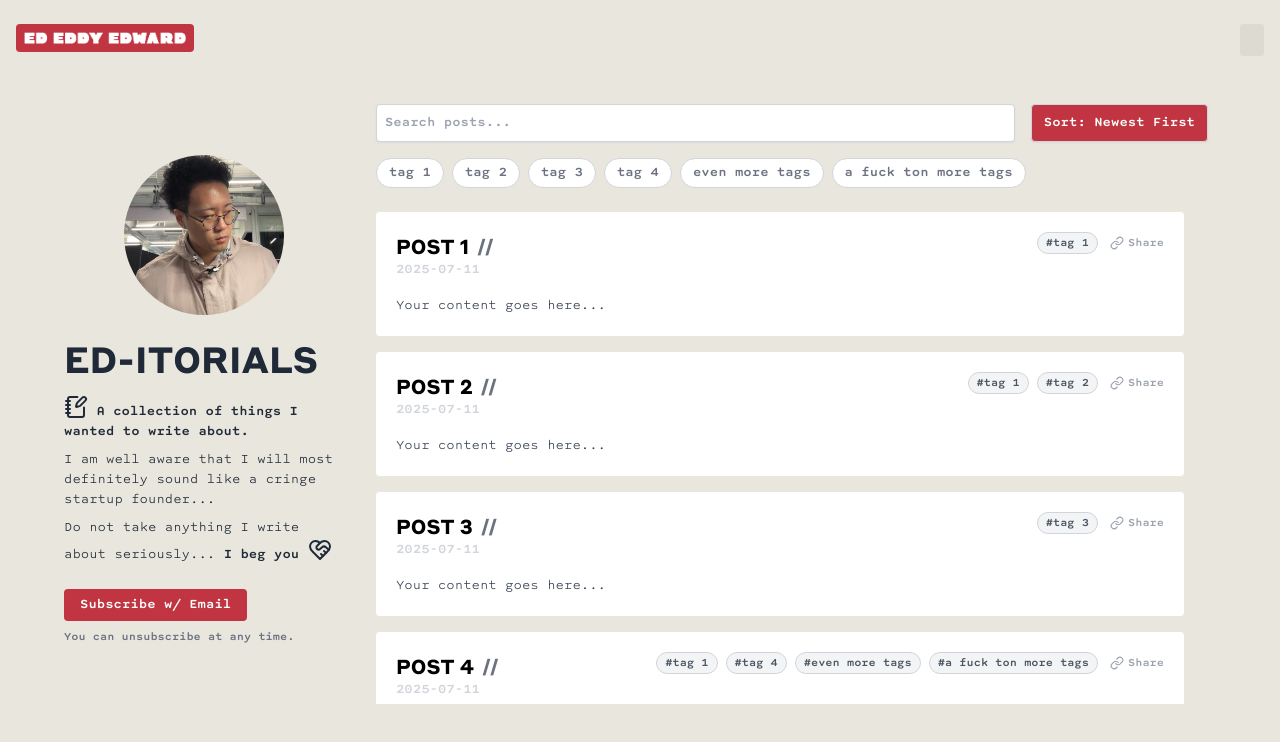
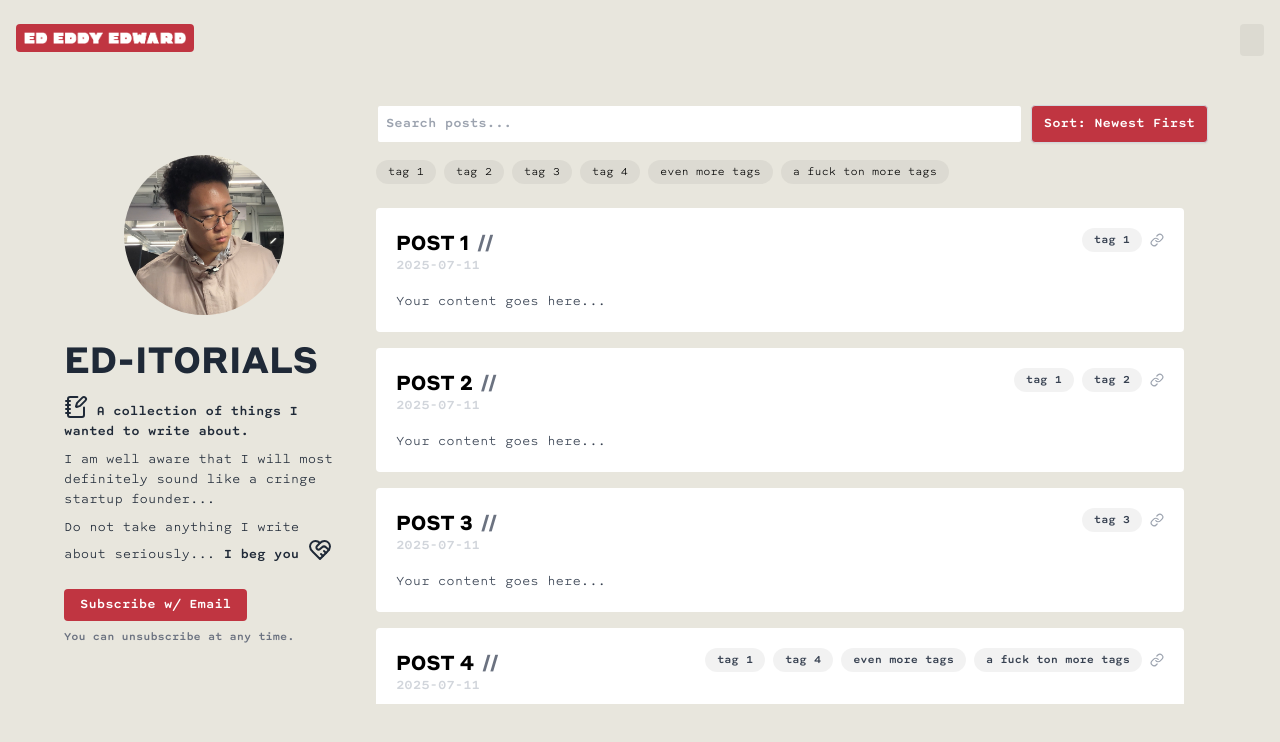
Before and after one commit to Edwardius/ed-eddy-edward, a Next.js app: page /blog in a window 1280 px wide. Shown: the top 742 px of the page. Built offline with nearby package versions, Linux system fonts and the light colour scheme; what tailwind-hamburgers would draw is missing.

Commit message:
I like it

```diff
--- a/components/blog/blog_filters.tsx
+++ b/components/blog/blog_filters.tsx
@@ -4,13 +4,13 @@ export default function BlogFilters({ query, setQuery, sortOrder, setSortOrder,
   return (
     <div className="flex flex-col space-y-4 top-0 bg-olive pt-2 pb-2">
       {/* Search + Sort */}
-      <div className="flex items-center gap-4">
+      <div className="flex items-center gap-2">
         <input
           type="text"
           placeholder="Search posts..."
           value={query}
           onChange={(e) => setQuery(e.target.value)}
-          className="flex-grow p-2 border border-gray-300 rounded shadow-sm bg-white font-mono text-sm"
+          className="flex-grow p-2 border-2 border-olive rounded bg-white font-mono text-sm focus:border-azukired-500 focus:ring-azukired-500 focus:outline-none transition"
         />
         <SortDropdown sortOrder={sortOrder} setSortOrder={setSortOrder} />
       </div>
@@ -27,8 +27,8 @@ export default function BlogFilters({ query, setQuery, sortOrder, setSortOrder,
                   selected ? prev.filter((t) => t !== tag) : [...prev, tag]
                 )
               }
-              className={`px-3 py-1 rounded-full text-sm font-mono font-500 text-gray-500 ${
-                selected ? 'bg-black text-white' : 'bg-white border border-gray-300'
+              className={`px-3 py-1 bg-black bg-opacity-5 hover:bg-opacity-10 rounded-full text-xs font-mono font-300 transition ease-in ${
+                selected ? 'bg-black text-white bg-opacity-100 hover:bg-opacity-70' : 'bg-black'
               }`}
             >
               {tag}
--- a/components/blog/blog_post_list.tsx
+++ b/components/blog/blog_post_list.tsx
@@ -1,8 +1,9 @@
-import { useState } from 'react'
+import { useEffect, useState } from 'react'
 import { Link } from 'lucide-react'
 
 export default function BlogPostList({ posts }) {
   const [copiedSlug, setCopiedSlug] = useState<string | null>(null)
+  const [highlightedSlug, setHighlightedSlug] = useState<string | null>(null)
 
   const handleCopyLink = async (slug: string) => {
     const link = `${window.location.origin}${window.location.pathname}#${slug}`
@@ -11,9 +12,17 @@ export default function BlogPostList({ posts }) {
       setCopiedSlug(slug)
       setTimeout(() => setCopiedSlug(null), 2000)
     } catch (err) {
-      console.error('Copy failed:', err)
+      console.error('Failed to copy:', err)
     }
   }
+
+  useEffect(() => {
+    const hash = window.location.hash.slice(1) // Remove '#'
+    if (hash) {
+      setHighlightedSlug(hash)
+      setTimeout(() => setHighlightedSlug(null), 2000)
+    }
+  }, [])
 
   return (
     <div className="pr-6 flex-1 overflow-y-auto space-y-4 scrollbar-azuki">
@@ -21,9 +30,11 @@ export default function BlogPostList({ posts }) {
         <article
           key={post.slug}
           id={post.slug}
-          className="relative bg-white p-5 rounded"
+          className={`relative bg-white p-5 rounded transition ${
+            highlightedSlug === post.slug ? 'blink' : ''
+          }`}
         >
-          {/* Title and Tags */}
+          {/* Title and Tags Row */}
           <div className="flex justify-between items-start flex-wrap gap-y-2">
             <h2 className="text-xl font-700 font-title uppercase">
               {post.title}
@@ -31,28 +42,21 @@ export default function BlogPostList({ posts }) {
                 &#47;&#47;
               </span>
             </h2>
-
-            <div className="flex items-center gap-3">
-              {/* Tags */}
-              <div className="flex flex-wrap gap-2 text-xs font-mono">
+            <div className="flex flex-wrap gap-2">
               {post.tags.map((tag) => (
                 <span
                   key={tag}
-                    className="px-2 py-0.5 bg-gray-100 text-gray-600 rounded-full border border-gray-300"
+                  className="text-xs px-3 py-1 bg-black bg-opacity-5 rounded-full text-xs font-mono font-500 transition ease-in text-gray-700 px-2 py-0.5"
                 >
-                    #{tag}
+                  {tag}
                 </span>
               ))}
-              </div>
-
-              {/* Share */}
               <button
                 onClick={() => handleCopyLink(post.slug)}
-                className="text-xs text-gray-400 hover:text-black transition font-mono flex items-center gap-1"
-                title="Copy link"
+                className="text-xs text-gray-400 hover:text-black transition font-mono"
+                title="Copy shareable link"
               >
-                <Link size={14} />
-                {copiedSlug === post.slug ? 'Copied!' : 'Share'}
+                {copiedSlug === post.slug ? 'Copied!' : <Link size={14} />}
               </button>
             </div>
           </div>
@@ -60,7 +64,7 @@ export default function BlogPostList({ posts }) {
           {/* Date */}
           <p className="text-sm text-gray-300 font-mono">{post.date}</p>
 
-          {/* Preview */}
+          {/* Content Preview */}
           <div className="mt-4 text-gray-700 text-sm font-mono font-300">
             {post.content.substring(0, 200)}
           </div>
--- a/components/blog/buttondown_subscribe_form.tsx
+++ b/components/blog/buttondown_subscribe_form.tsx
@@ -39,7 +39,7 @@ export default function ButtondownSubscribeForm() {
               id="bd-email"
               required
               placeholder="Enter your email"
-              className="w-2/3 p-1.5 border border-gray-300 rounded shadow-sm bg-white"
+              className="w-2/3 p-1.5 flex-grow border-2 border-olive rounded bg-white font-mono text-sm focus:border-azukired-500 focus:ring-azukired-500 focus:outline-none transition"
             />
             <input
               type="submit"
--- a/components/search/sort_dropdown.tsx
+++ b/components/search/sort_dropdown.tsx
@@ -46,7 +46,7 @@ export default function SortDropdown({
           >
             <div
               onClick={() => handleChange('newest')}
-              className={`px-4 py-2 hover:bg-gray-100 cursor-pointer ${
+              className={`px-4 py-1.5 hover:bg-gray-100 cursor-pointer ${
                 sortOrder === 'newest' ? 'font-semibold' : ''
               }`}
             >
@@ -54,7 +54,7 @@ export default function SortDropdown({
             </div>
             <div
               onClick={() => handleChange('oldest')}
-              className={`px-4 py-2 hover:bg-gray-100 cursor-pointer ${
+              className={`px-4 py-1.5 hover:bg-gray-100 cursor-pointer ${
                 sortOrder === 'oldest' ? 'font-semibold' : ''
               }`}
             >
@@ -62,7 +62,7 @@ export default function SortDropdown({
             </div>
             <div
               onClick={() => handleChange('random')}
-              className={`px-4 py-2 hover:bg-gray-100 cursor-pointer ${
+              className={`px-4 py-1.5 hover:bg-gray-100 cursor-pointer ${
                 sortOrder === 'random' ? 'font-semibold' : ''
               }`}
             >
--- a/styles/globals.css
+++ b/styles/globals.css
@@ -126,7 +126,18 @@
   background: transparent; /* still transparent on hover */
 }
 
+@keyframes blink-highlight {
+  0%, 100% {
+    background-color: white;
+  }
+  50% {
+    background-color: #F7EAE8; /* very light shade of #C9483D */
+  }
+}
 
+.blink {
+  animation: blink-highlight 1s ease-in-out 2;
+}
 
 
 @tailwind utilities;
```
Lines whose indentation alone changed are shown as unchanged.
